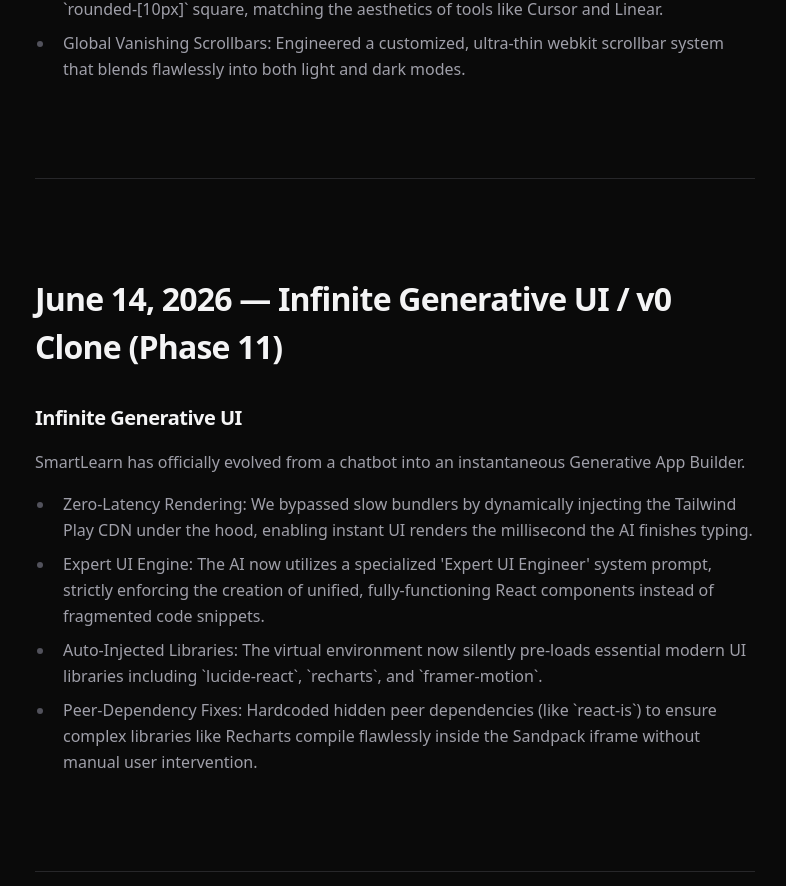
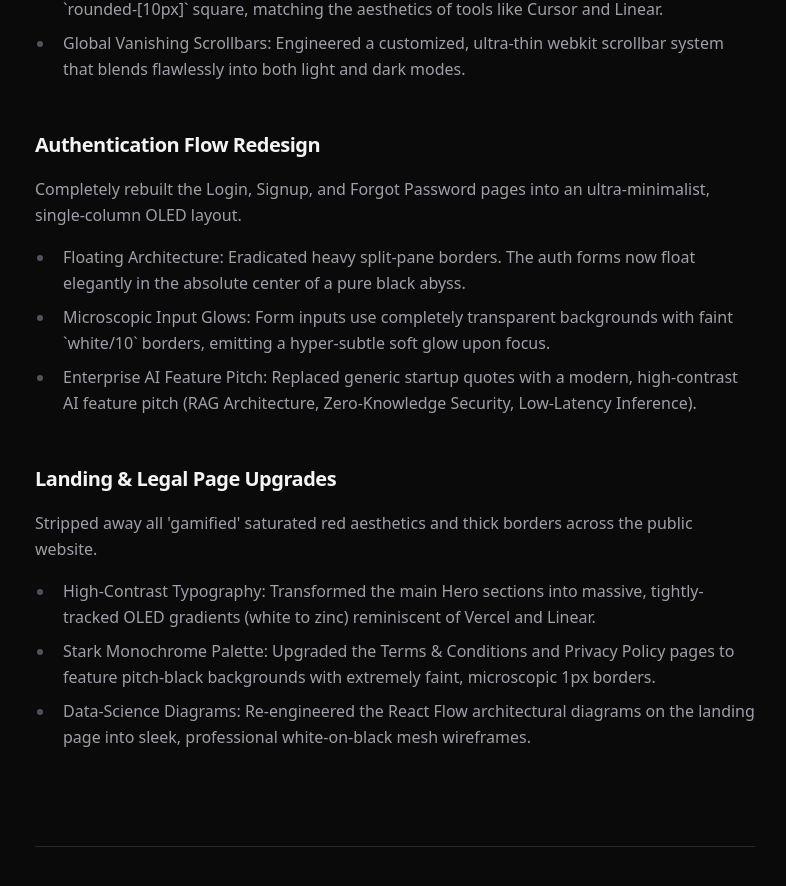
Before and after one commit to Nav33dCodes/smartLearn-AI, a React (Vite) app in the folder smartlearn-frontend/: page /releases in a window 1280 px wide. Shown: the part 1572-2458 px from the top of the page, without its empty margins (245-1031 px from the left). Built offline with nearby package versions, Linux system fonts and the light colour scheme; no server answers.

Commit message:
feat: implement ReleaseNotes page to document application version history and feature updates

```diff
--- a/smartlearn-frontend/src/pages/ReleaseNotes.jsx
+++ b/smartlearn-frontend/src/pages/ReleaseNotes.jsx
@@ -37,6 +37,24 @@ const releases = [
           "Inverted OLED Toasts: Completely replaced default notifications with ultra-sleek, perfectly rounded borderless pills that float down from the top-center and invert colors against your theme.",
           "Monochromatic AI Avatars: Transformed the AI chat logo into a stark, ultra-minimalist `rounded-[10px]` square, matching the aesthetics of tools like Cursor and Linear.",
           "Global Vanishing Scrollbars: Engineered a customized, ultra-thin webkit scrollbar system that blends flawlessly into both light and dark modes."
+        ]
+      },
+      {
+        title: "Authentication Flow Redesign",
+        description: "Completely rebuilt the Login, Signup, and Forgot Password pages into an ultra-minimalist, single-column OLED layout.",
+        bullets: [
+          "Floating Architecture: Eradicated heavy split-pane borders. The auth forms now float elegantly in the absolute center of a pure black abyss.",
+          "Microscopic Input Glows: Form inputs use completely transparent backgrounds with faint `white/10` borders, emitting a hyper-subtle soft glow upon focus.",
+          "Enterprise AI Feature Pitch: Replaced generic startup quotes with a modern, high-contrast AI feature pitch (RAG Architecture, Zero-Knowledge Security, Low-Latency Inference)."
+        ]
+      },
+      {
+        title: "Landing & Legal Page Upgrades",
+        description: "Stripped away all 'gamified' saturated red aesthetics and thick borders across the public website.",
+        bullets: [
+          "High-Contrast Typography: Transformed the main Hero sections into massive, tightly-tracked OLED gradients (white to zinc) reminiscent of Vercel and Linear.",
+          "Stark Monochrome Palette: Upgraded the Terms & Conditions and Privacy Policy pages to feature pitch-black backgrounds with extremely faint, microscopic 1px borders.",
+          "Data-Science Diagrams: Re-engineered the React Flow architectural diagrams on the landing page into sleek, professional white-on-black mesh wireframes."
         ]
       }
     ]
```
